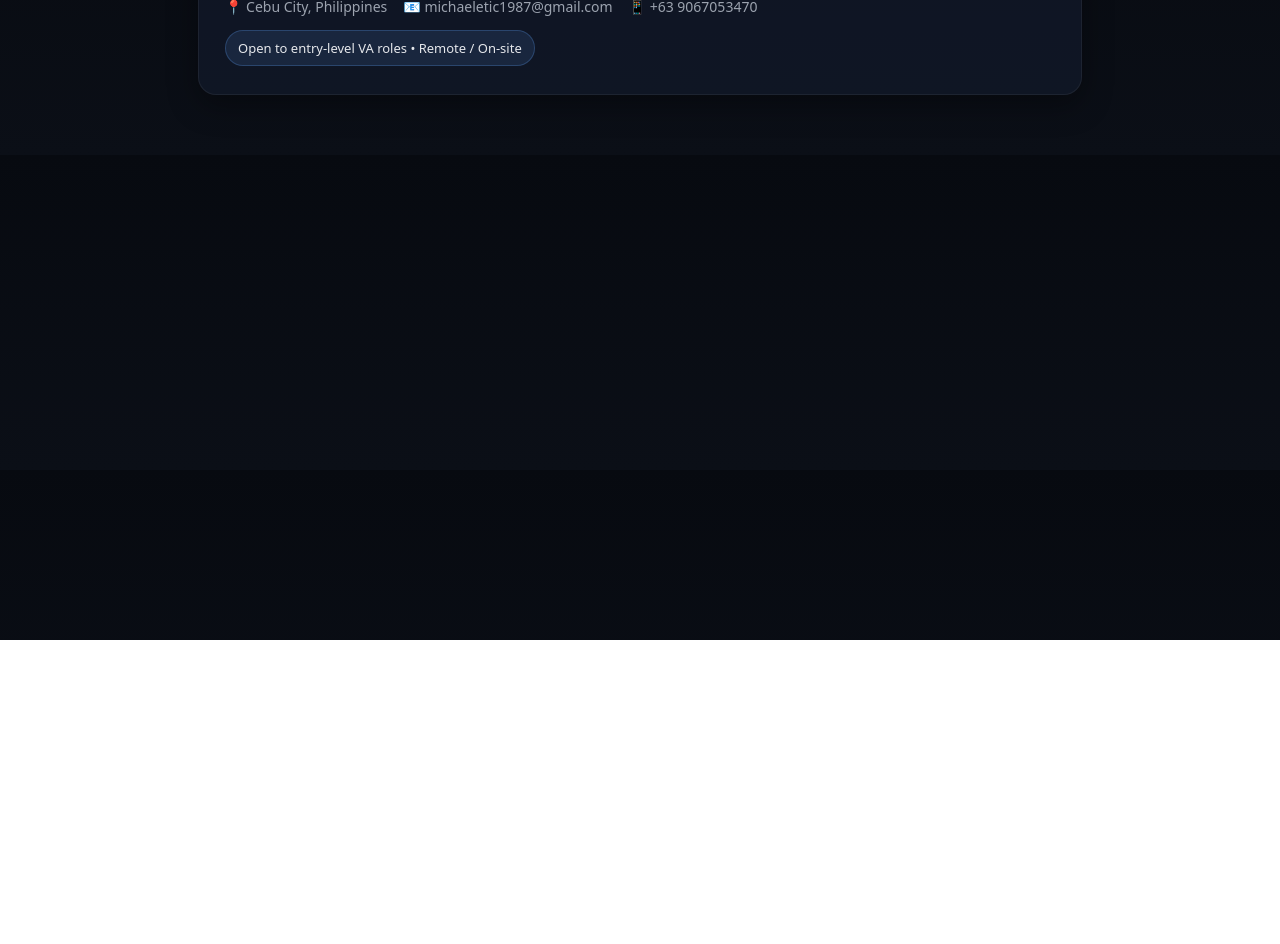
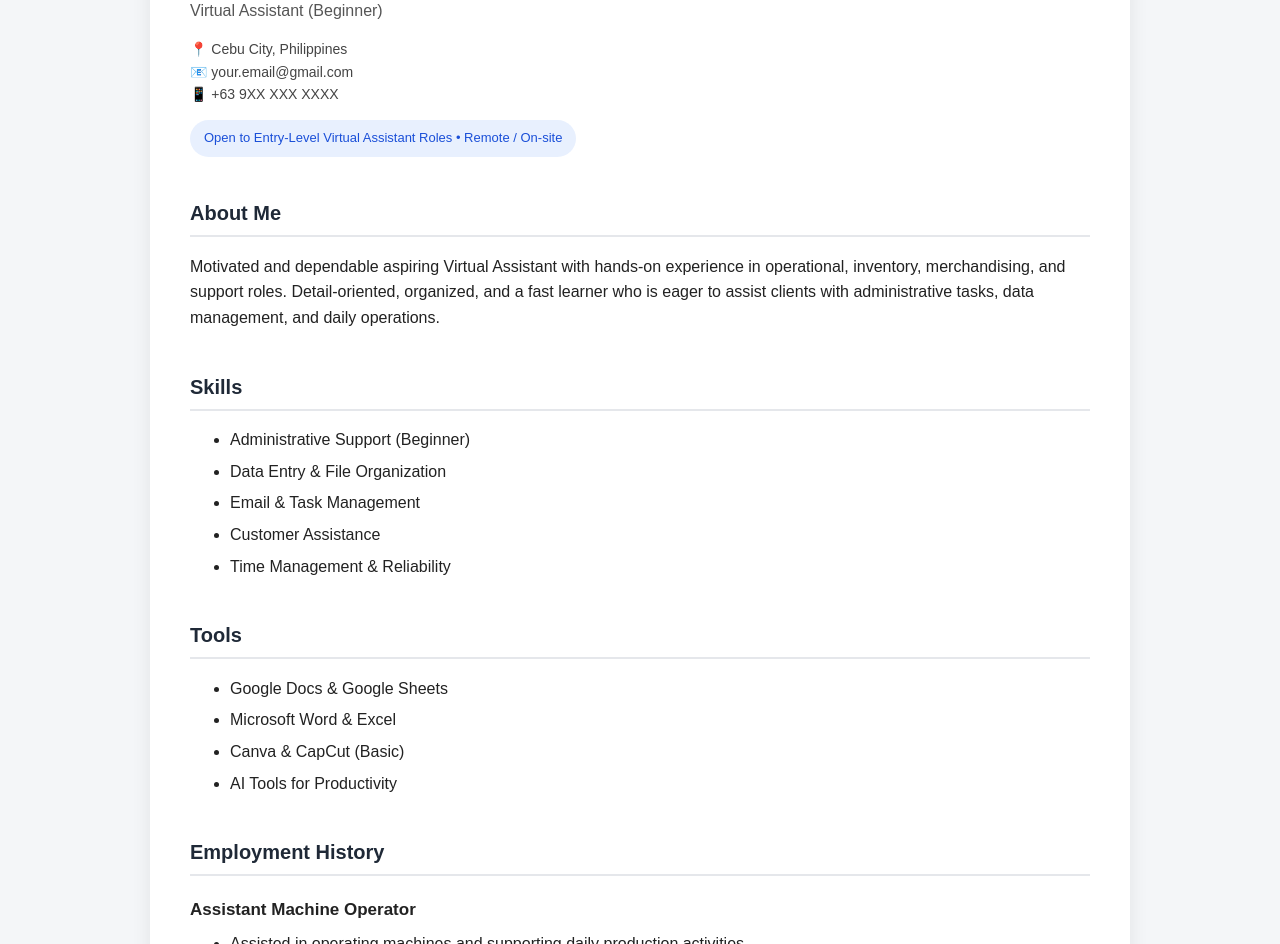
Before and after one commit to michael53470/michael53470.github.io, a plain HTML site: page index.html in a window 1280 px wide. Shown: the part 160-1104 px from the top of the page. Before the commit the page ends 800 px from the top, so only its background shows below. Drawn offline with Linux system fonts and the light colour scheme.

Commit message:
Add files via upload

```diff
--- a/index.html
+++ b/index.html
@@ -1,44 +1,179 @@
-<!doctype html>
+<!DOCTYPE html>
 <html lang="en">
 <head>
-  <meta charset="UTF-8" />
-  <meta name="viewport" content="width=device-width, initial-scale=1.0"/>
-  <title>Michael B. Etic | Virtual Assistant Resume</title>
+  <meta charset="UTF-8">
+  <title>Michael B. Etic | Virtual Assistant</title>
+  <meta name="viewport" content="width=device-width, initial-scale=1.0">
+
   <style>
-    :root { --bg:#0b0f17; --card:#111827; --text:#e5e7eb; --muted:#9ca3af; --accent:#60a5fa; }
-    *{box-sizing:border-box}
-    body{margin:0;font-family:system-ui,-apple-system,Segoe UI,Roboto,Arial,sans-serif;background:linear-gradient(180deg,#070a10,var(--bg));color:var(--text)}
-    a{color:var(--accent);text-decoration:none}
-    .wrap{max-width:920px;margin:0 auto;padding:36px 18px 60px}
-    .card{background:rgba(17,24,39,.85);border:1px solid rgba(255,255,255,.06);border-radius:18px;box-shadow:0 10px 30px rgba(0,0,0,.35)}
-    header{padding:28px 26px}
-    h1{margin:0 0 6px;font-size:34px}
-    .role{margin:0 0 14px;color:var(--muted);font-size:16px}
-    .meta{display:flex;flex-wrap:wrap;gap:10px 16px;color:var(--muted);font-size:14px}
-    .pill{display:inline-block;margin-top:14px;padding:8px 12px;border-radius:999px;background:rgba(96,165,250,.12);border:1px solid rgba(96,165,250,.25);font-size:13px}
-    main{padding:0 26px 26px}
-    section{margin-top:18px;padding:18px;border-radius:16px;background:rgba(0,0,0,.18);border:1px solid rgba(255,255,255,.06)}
-    h2{margin:0 0 10px;font-size:15px;letter-spacing:.6px;text-transform:uppercase;color:#c7d2fe}
-    p{margin:0;line-height:1.6}
-    ul{margin:10px 0 0;padding-left:18px}
-    li{margin:6px 0}
-    .grid{display:grid;grid-template-columns:1fr;gap:14px}
-    @media (min-width: 820px){ .grid{grid-template-columns:1fr 1fr} }
-    .small{color:var(--muted);font-size:13px}
-    footer{margin-top:16px;text-align:center;color:var(--muted);font-size:12px}
+    body {
+      margin: 0;
+      font-family: Arial, Helvetica, sans-serif;
+      background: #f4f6f8;
+      color: #222;
+      line-height: 1.6;
+    }
+
+    .container {
+      max-width: 900px;
+      margin: 40px auto;
+      background: #ffffff;
+      padding: 40px;
+      border-radius: 10px;
+      box-shadow: 0 8px 20px rgba(0,0,0,0.08);
+    }
+
+    h1 {
+      margin-bottom: 5px;
+      font-size: 32px;
+    }
+
+    h2 {
+      margin-top: 40px;
+      border-bottom: 2px solid #e5e7eb;
+      padding-bottom: 6px;
+      color: #1f2937;
+      font-size: 20px;
+    }
+
+    h3 {
+      margin-bottom: 4px;
+      margin-top: 20px;
+      font-size: 17px;
+    }
+
+    .subtitle {
+      color: #555;
+      margin-bottom: 15px;
+    }
+
+    .contact {
+      font-size: 14px;
+      color: #444;
+    }
+
+    ul {
+      margin-top: 8px;
+    }
+
+    li {
+      margin-bottom: 6px;
+    }
+
+    .badge {
+      display: inline-block;
+      margin-top: 15px;
+      padding: 8px 14px;
+      background: #e8f0fe;
+      color: #1a4fd8;
+      border-radius: 20px;
+      font-size: 13px;
+    }
+
+    footer {
+      text-align: center;
+      margin-top: 40px;
+      font-size: 12px;
+      color: #777;
+    }
   </style>
 </head>
+
 <body>
-  <div class="wrap">
-    <div class="card">
-      <header>
-        <h1>Michael B. Etic</h1>
-        <p class="role">Virtual Assistant (Beginner)</p>
+  <div class="container">
 
-        <div class="meta">
-          <span>📍 Cebu City, Philippines</span>
-          <span>📧 michaeletic1987@gmail.com</span>
-          <span>📱 +63 9067053470</span>
-        </div>
+    <!-- HEADER -->
+    <h1>Michael B. Etic</h1>
+    <div class="subtitle">Virtual Assistant (Beginner)</div>
 
-        <div class="pill">Open to entry-level VA roles • Remote / On-site</div>
+    <div class="contact">
+      📍 Cebu City, Philippines<br>
+      📧 your.email@gmail.com<br>
+      📱 +63 9XX XXX XXXX
+    </div>
+
+    <div class="badge">
+      Open to Entry-Level Virtual Assistant Roles • Remote / On-site
+    </div>
+
+    <!-- ABOUT -->
+    <h2>About Me</h2>
+    <p>
+      Motivated and dependable aspiring Virtual Assistant with hands-on experience
+      in operational, inventory, merchandising, and support roles. Detail-oriented,
+      organized, and a fast learner who is eager to assist clients with administrative
+      tasks, data management, and daily operations.
+    </p>
+
+    <!-- SKILLS -->
+    <h2>Skills</h2>
+    <ul>
+      <li>Administrative Support (Beginner)</li>
+      <li>Data Entry & File Organization</li>
+      <li>Email & Task Management</li>
+      <li>Customer Assistance</li>
+      <li>Time Management & Reliability</li>
+    </ul>
+
+    <!-- TOOLS -->
+    <h2>Tools</h2>
+    <ul>
+      <li>Google Docs & Google Sheets</li>
+      <li>Microsoft Word & Excel</li>
+      <li>Canva & CapCut (Basic)</li>
+      <li>AI Tools for Productivity</li>
+    </ul>
+
+    <!-- WORK EXPERIENCE -->
+    <h2>Employment History</h2>
+
+    <h3>Assistant Machine Operator</h3>
+    <ul>
+      <li>Assisted in operating machines and supporting daily production activities</li>
+      <li>Maintained cleanliness, safety, and proper workflow in the work area</li>
+    </ul>
+
+    <h3>Merchandiser</h3>
+    <ul>
+      <li>Managed product displays and ensured proper product placement</li>
+      <li>Monitored inventory levels and performed stock rotation</li>
+    </ul>
+
+    <h3>Stock Clerk</h3>
+    <ul>
+      <li>Organized and tracked inventory in storage and sales areas</li>
+      <li>Maintained accurate records of incoming and outgoing items</li>
+    </ul>
+
+    <h3>Sales Area Maintenance</h3>
+    <ul>
+      <li>Maintained cleanliness and orderliness of the sales floor</li>
+      <li>Assisted sales staff in preparing the area for daily operations</li>
+    </ul>
+
+    <!-- EDUCATION -->
+    <h2>Education</h2>
+    <p>
+      <strong>(Add School Name)</strong><br>
+      Course / Level – Year Graduated
+    </p>
+
+    <!-- CONTACT -->
+    <h2>Contact</h2>
+    <p>
+      Email: your.email@gmail.com<br>
+      Phone: +63 9XX XXX XXXX<br>
+      Location: Cebu City, Philippines
+    </p>
+
+    <footer>
+      © <span id="year"></span> Michael B. Etic — Resume Website
+    </footer>
+
+  </div>
+
+  <script>
+    document.getElementById("year").textContent = new Date().getFullYear();
+  </script>
+</body>
+</html>
```
